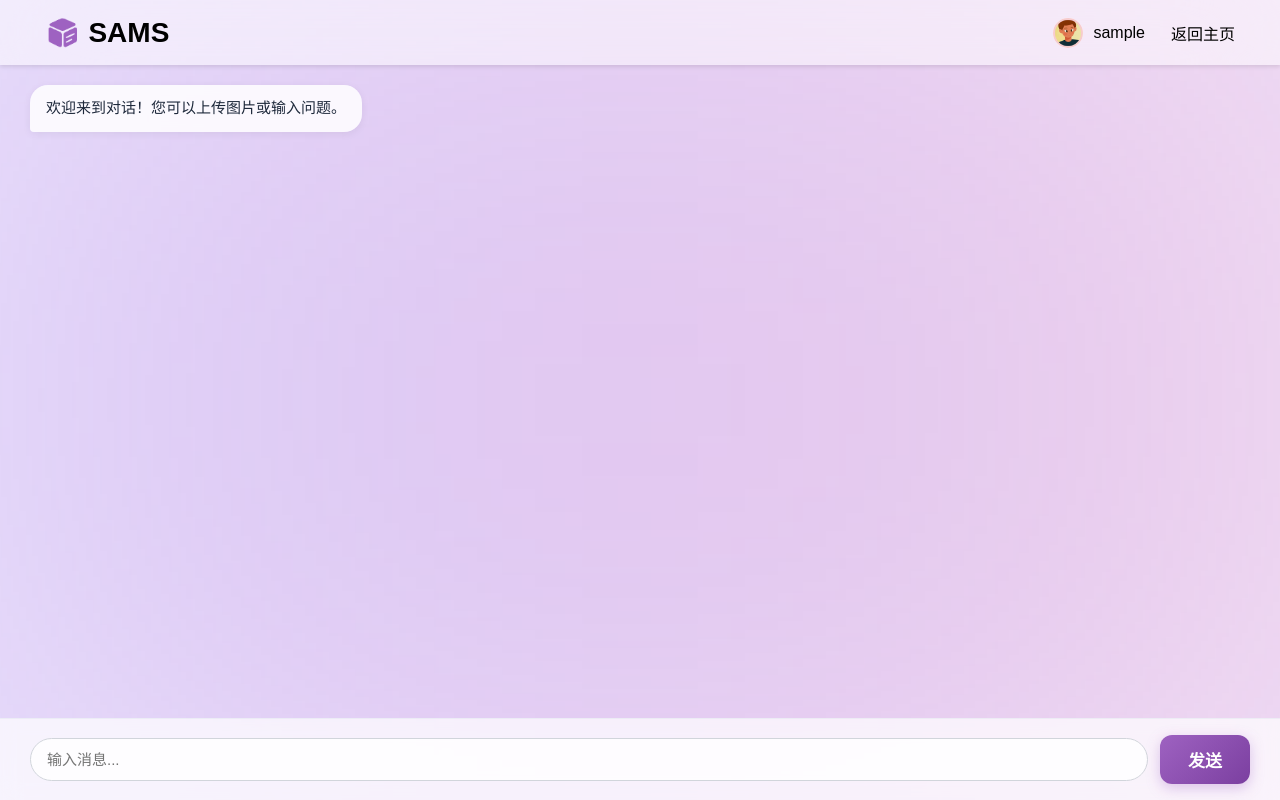
After one commit to Billy216/IntelliLearn, a Flask app: template templates/chat.html in a window 1280 px wide. The commit adds this page. Run offline with Flask 3, Linux system fonts and the light colour scheme; the template is opened without the code that fills it: most values are stand-ins (such as "Sample title", 1, 10 or a date in 2020).

Commit message:
前端聊天页面开发完毕

```diff
--- /dev/null
+++ b/static/css/chat.css
@@ -0,0 +1,109 @@
+/* ===== 聊天容器 ===== */
+.chat-container {
+    display: flex;
+    flex-direction: column;
+    min-height: calc(100vh - 65px);
+    background: transparent; /* 让背景光晕透出 */
+    padding: 0;
+}
+
+/* ===== 消息区域 ===== */
+.messages {
+    flex: 1;
+    overflow-y: auto;
+    padding: 20px 30px;
+    display: flex;
+    flex-direction: column;
+    gap: 12px;
+    background: transparent;
+}
+
+.message {
+    max-width: 75%;
+    padding: 12px 16px;
+    border-radius: 18px;
+    word-break: break-word;
+    line-height: 1.5;
+    font-size: 15px;
+}
+.message.user {
+    align-self: flex-end;
+    background: #7c65dd;
+    color: white;
+    border-bottom-right-radius: 4px;
+}
+.message.assistant {
+    align-self: flex-start;
+    background: rgba(255, 255, 255, 0.85);
+    backdrop-filter: blur(4px);
+    color: #1e293b;
+    border-bottom-left-radius: 4px;
+    box-shadow: 0 2px 8px rgba(0,0,0,0.06);
+}
+.message .image-preview {
+    margin-top: 8px;
+    max-width: 200px;
+    border-radius: 12px;
+    display: block;
+}
+
+/* ===== 输入区域 ===== */
+.input-area {
+    display: flex;
+    padding: 16px 30px;
+    background: rgba(255, 255, 255, 0.7);
+    backdrop-filter: blur(10px);
+    border-top: 1px solid rgba(226, 232, 240, 0.5);
+    flex-shrink: 0;
+    gap: 12px;
+    align-items: center;
+}
+
+.input-area input {
+    flex: 1;
+    padding: 12px 16px;
+    border: 1px solid #d1d5db;
+    border-radius: 24px;
+    font-size: 15px;
+    outline: none;
+    background: rgba(255, 255, 255, 0.8);
+    transition: border-color 0.2s;
+}
+.input-area input:focus {
+    border-color: #7c65dd;
+}
+
+/* 发送按钮样式与 home 的 .btn-upload 保持一致 */
+.btn-upload {
+    width: auto;
+    padding: 12px 28px;
+    border: none;
+    border-radius: 12px;
+    background: linear-gradient(135deg, #9e62c1, #7b3fa0);
+    color: #fff;
+    font-size: 17px;
+    font-weight: 600;
+    cursor: pointer;
+    transition: transform 0.15s, box-shadow 0.2s;
+    box-shadow: 0 4px 14px rgba(158, 98, 193, 0.35);
+    white-space: nowrap;
+}
+.btn-upload:hover {
+    transform: translateY(-2px);
+    box-shadow: 0 6px 20px rgba(158, 98, 193, 0.45);
+}
+.btn-upload:active {
+    transform: scale(0.97);
+}
+.btn-upload:disabled {
+    opacity: 0.6;
+    cursor: not-allowed;
+    transform: none;
+}
+
+/* ===== 响应式微调 ===== */
+@media (max-width: 640px) {
+    .messages { padding: 16px; }
+    .input-area { padding: 12px 16px; }
+    .btn-upload { padding: 10px 20px; font-size: 15px; }
+}
--- /dev/null
+++ b/static/js/chat.js
@@ -0,0 +1,93 @@
+(function() {
+    const urlParams = new URLSearchParams(window.location.search);
+    const imageUrl = urlParams.get('img') || '';
+
+    let messages = [];
+    const container = document.getElementById('messagesContainer');
+    const input = document.getElementById('messageInput');
+    const sendBtn = document.getElementById('sendBtn');
+
+    // 在聊天区添加一条消息
+    function addMessage(role, content, imgUrl = '') {
+        const msgDiv = document.createElement('div');
+        msgDiv.className = `message ${role}`;
+        if (role === 'user' && imgUrl) {
+            const img = document.createElement('img');
+            img.src = imgUrl;
+            img.className = 'image-preview';
+            img.alt = '上传图片';
+            msgDiv.appendChild(img);
+            if (content) {
+                const textNode = document.createElement('div');
+                textNode.textContent = content;
+                msgDiv.appendChild(textNode);
+            }
+        } else {
+            msgDiv.textContent = content;
+        }
+        container.appendChild(msgDiv);
+        container.scrollTop = container.scrollHeight;
+    }
+
+    // 发送消息（含自动和手动）
+    function sendMessage(text) {
+        if (!text.trim() && !imageUrl) return;
+        const userMsg = text.trim() || '请分析这张图片';
+        messages.push({ role: 'user', content: userMsg });
+        addMessage('user', userMsg, imageUrl);
+
+        sendBtn.disabled = true;
+        sendBtn.textContent = '发送中...';
+
+        fetch('/api/chat', {
+            method: 'POST',
+            headers: { 'Content-Type': 'application/json' },
+            body: JSON.stringify({ image_url: imageUrl, messages: messages })
+        })
+        .then(res => res.json())
+        .then(data => {
+            sendBtn.disabled = false;
+            sendBtn.textContent = '发送';
+            if (data.reply) {
+                messages.push({ role: 'assistant', content: data.reply });
+                addMessage('assistant', data.reply);
+            } else {
+                addMessage('assistant', '抱歉，我没有收到回复。');
+            }
+        })
+        .catch(err => {
+            sendBtn.disabled = false;
+            sendBtn.textContent = '发送';
+            addMessage('assistant', '网络错误，请稍后重试。');
+            console.error(err);
+        });
+    }
+
+    // 初始化
+    function init() {
+        if (imageUrl) {
+            addMessage('assistant', '收到图片，正在分析...');
+            setTimeout(() => {
+                sendMessage('请分析这张图片');
+            }, 300);
+        } else {
+            addMessage('assistant', '欢迎来到对话！您可以上传图片或输入问题。');
+        }
+
+        sendBtn.addEventListener('click', function() {
+            const text = input.value.trim();
+            if (text) {
+                sendMessage(text);
+                input.value = '';
+            }
+        });
+
+        input.addEventListener('keypress', function(e) {
+            if (e.key === 'Enter') {
+                sendBtn.click();
+            }
+        });
+    }
+
+    init();
+})();
--- /dev/null
+++ b/templates/chat.html
@@ -0,0 +1,40 @@
+<!DOCTYPE html>
+<html lang="zh-CN">
+<head>
+    <meta charset="UTF-8">
+    <meta name="viewport" content="width=device-width, initial-scale=1.0">
+    <title>AI 对话</title>
+    <link rel="icon" href="/static/pic/logo.png">
+    <link rel="stylesheet" href="/static/css/home.css">
+    <link rel="stylesheet" href="/static/css/chat.css">
+</head>
+<body>
+    <div class="main">
+        <!-- 顶部导航（完全复用 home） -->
+        <div class="top_nav">
+            <a href="/home">
+                <div class="logo">
+                    <img src="/static/pic/logo.png" alt="">
+                    <span>SAMS</span>
+                </div>
+            </a>
+            <nav>
+                <img src="/static/pic/userAvatar.png" alt="" class="img">
+                <a href="/user" class="nav-link">{{ username }}</a>
+                <a href="/home" class="nav-link" style="margin-left: 16px;">返回主页</a>
+            </nav>
+        </div>
+
+        <!-- 内容区域：无侧边栏，直接放置聊天组件 -->
+        <div class="container chat-container">
+            <div class="messages" id="messagesContainer"></div>
+            <div class="input-area">
+                <input type="text" id="messageInput" placeholder="输入消息..." />
+                <button id="sendBtn" class="btn-upload">发送</button>
+            </div>
+        </div>
+    </div>
+
+    <script src="/static/js/chat.js"></script>
+</body>
+</html>
--- a/templates/home.html
+++ b/templates/home.html
@@ -56,7 +56,7 @@
                     </div>
                     <div class="row">
                         <input type="file" id="image" accept="image/*" />
-                        <button class="btn-upload" onclick="upload()">上传图片</button>
+                        <button id="uploadBtn" class="btn-upload">上传图片</button>
                         <p id="result"></p>
                     </div>
                 </div>
--- a/templates/login.html
+++ b/templates/login.html
@@ -6,7 +6,7 @@
     <title>登录页面</title>
     <!-- 复用注册页面的样式 -->
     <link rel="stylesheet" href="/static/css/register.css">
-    <style></style>
+
 </head>
 <body>
 
```
Also changed, not shown: static/js/home.js (+103 -10 lines).
